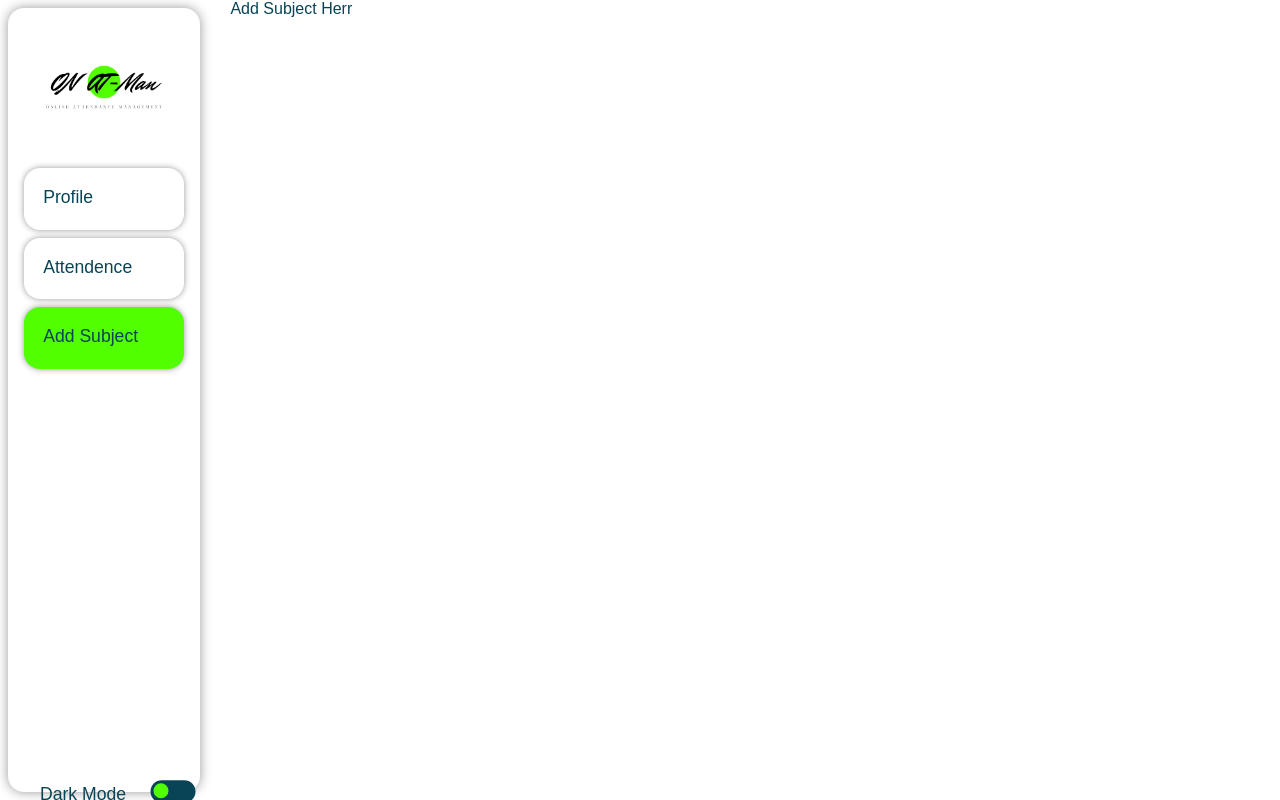
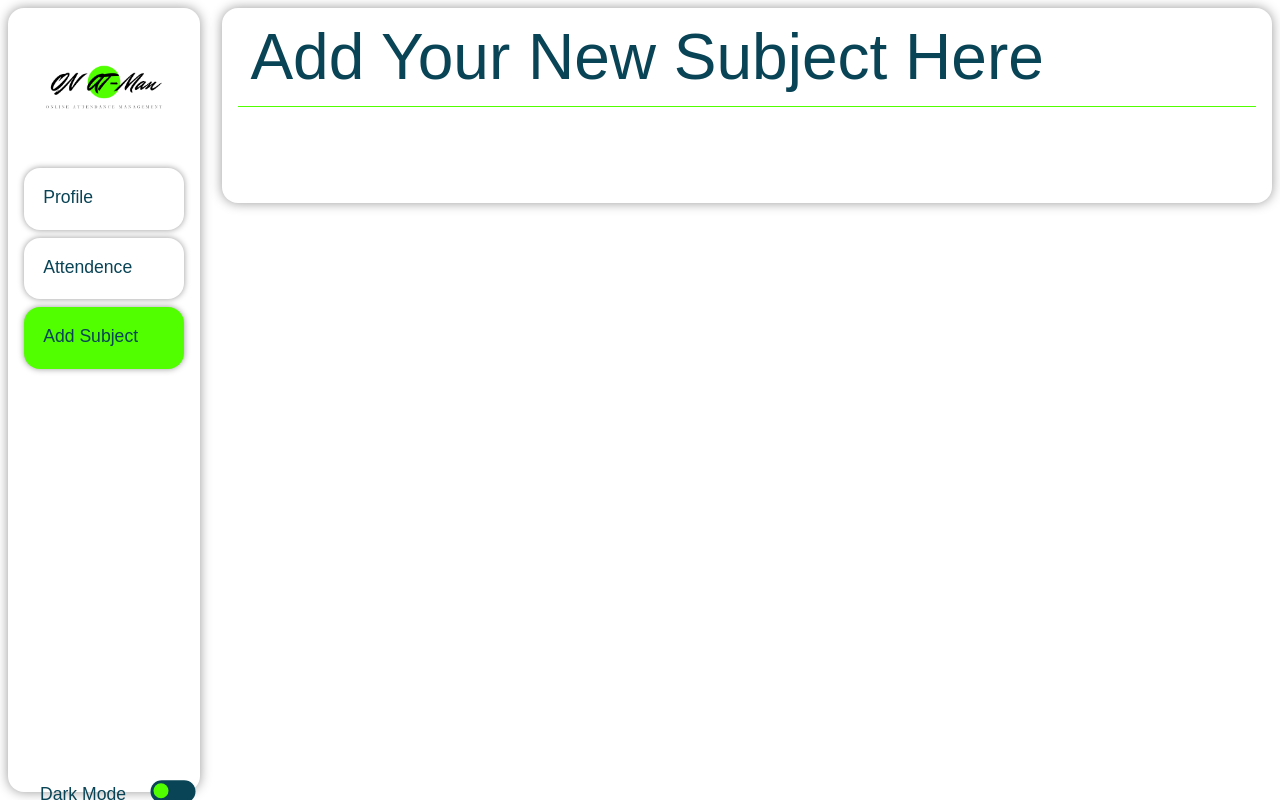
Before and after one commit to DhruvManiya/On-At-Man, a Vue app in the folder On-At-Man/: page /addSubject in a window 1280 px wide. Built offline with nearby package versions, Linux system fonts and the light colour scheme.

Commit message:
profile done

```diff
--- a/On-At-Man/src/pages/Profile/MyProfile.vue
+++ b/On-At-Man/src/pages/Profile/MyProfile.vue
@@ -9,13 +9,13 @@
         <div class="details">
           <div class="name">
             <label for="first-name"> First Name   : </label>
-            <input type="text" placeholder="First Name" value="Dhruv" disabled>
+            <input type="text" placeholder="First Name" size="10" value="Dhruv" disabled>
             <label for="last-name"> Last Name   : </label>
-            <input type="text" placeholder="Last Name" value="Maniya" disabled>
+            <input type="text" placeholder="Last Name" size="10" value="Maniya" disabled>
           </div>
           <div class="gender">
             <label for="gender"> Gender   : </label>
-            <input type="text" placeholder="gender" value="Male" disabled>
+            <input type="text" placeholder="gender" size="5" value="Male" disabled>
           </div>
           <div class="email">
             <label for="email"> E-mail   : </label>
@@ -23,15 +23,15 @@
           </div>
           <div class="phone-naumber">
             <label for="phone-naumber"> Phone Naumber   : </label>
-            <input type="text" placeholder="Phone Naumberr" value="39514 53254" disabled>
+            <input type="text" placeholder="Phone Naumberr" size="15" value="39514 53254" disabled>
           </div>
           <div class="branch">
             <label for="branch"> Branch   : </label>
-            <input type="text" placeholder="Branch" value="Computer Engineering" disabled>
+            <input type="text" placeholder="Branch" size="15" value="Computer Engineering" disabled>
           </div>
           <div class="college">
             <label for="college"> College   : </label>
-            <input type="text" placeholder="College" value="076 - SHRI SWAMI ATMANAND SARASWATI INSTITUTE OF TECHNOLOGY, SURAT" disabled>
+            <input type="text" placeholder="College" size="70" value="076 - SHRI SWAMI ATMANAND SARASWATI INSTITUTE OF TECHNOLOGY, SURAT" disabled>
           </div>
       </div>
     </section>
@@ -53,7 +53,8 @@ export default {
 
 .profile {
   width: 100%;
-  height: 100vh;
+  height: auto;
+  padding-bottom: 10vh;
   box-shadow: 0 0 0.7rem var(--box-shadow);
   transform: translateX(-0.5rem);
   border-radius: 1rem;
--- a/On-At-Man/src/pages/addSub/AddSubject.vue
+++ b/On-At-Man/src/pages/addSub/AddSubject.vue
@@ -1,5 +1,7 @@
 <template>
-    <p>Add Subject Herr </p>
+  <section class="main-section">
+        <h1>Add Your New Subject Here</h1>
+  </section>
 </template>
 
 
@@ -13,3 +15,23 @@ export default {
 
 };
 </script>
+
+<style scoped>
+.main-section{
+  width: 100%;
+  height: auto;
+  padding-bottom: 10vh;
+  box-shadow: 0 0 0.7rem var(--box-shadow);
+  transform: translateX(-0.5rem);
+  border-radius: 1rem;
+  margin: 0.5rem 0;
+
+}
+h1 {
+  font-size: 4rem;
+  padding: 0.75rem;
+  margin: 0.5rem 1rem 1rem 1rem;
+  font-weight: 1;
+  border-bottom: 1px solid var(--green-color);
+}
+</style>
--- a/On-At-Man/src/pages/attendance/AttendenceSheet.vue
+++ b/On-At-Man/src/pages/attendance/AttendenceSheet.vue
@@ -43,7 +43,8 @@ export default {
 <style scoped>
 section {
   width: 100%;
-  height: 100vh;
+  height: auto;
+  padding-bottom: 10vh;
   box-shadow: 0 0 0.7rem var(--box-shadow);
   transform: translateX(-0.5rem);
   border-radius: 1rem;
```
